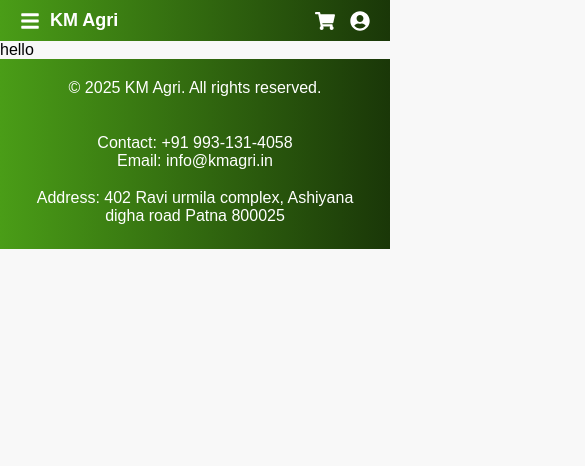
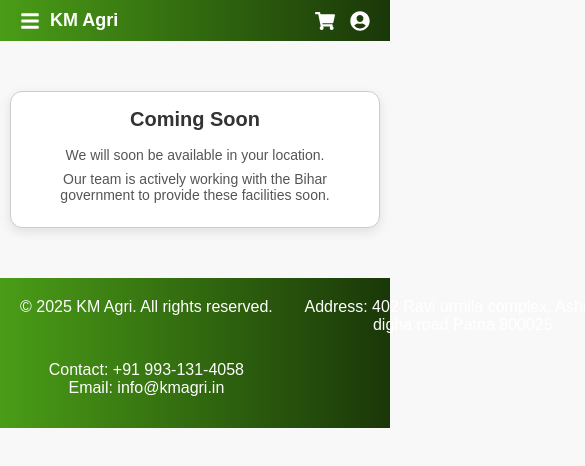
Before and after one commit to anuragkray/bihar-startup, a Next.js app in the folder agriculture-app/frontend/: page /1 in a window 390 px wide. Shown: the top 466 px of the page, 585 px wide, since content can reach past the window. Built offline with nearby package versions, Linux system fonts and the light colour scheme.

Commit message:
Production ready code

```diff
--- a/agriculture-app/frontend/eslint.config.mjs
+++ b/agriculture-app/frontend/eslint.config.mjs
@@ -14,6 +14,8 @@
   {
     rules: {
       "@typescript-eslint/no-explicit-any": "off", // Disables the rule
+      "@typescript-eslint/no-unused-vars": "off",
+      "react-hooks/exhaustive-deps": "off"
     },
   },
 ];
--- a/agriculture-app/frontend/package.json
+++ b/agriculture-app/frontend/package.json
@@ -13,7 +13,8 @@
     "next": "15.1.3",
     "react": "^19.0.0",
     "react-dom": "^19.0.0",
-    "react-icons": "^5.5.0"
+    "react-icons": "^5.5.0",
+    "sass": "^1.87.0"
   },
   "devDependencies": {
     "@eslint/eslintrc": "^3",
--- a/agriculture-app/frontend/src/app/[product]/page.tsx
+++ b/agriculture-app/frontend/src/app/[product]/page.tsx
@@ -1,7 +1,11 @@
+import ComingSoonCard from "@/components/coming-soon/CommingSoonCard";
 import React from "react";
 
 const page = () => {
-  return <div>hello</div>;
+  return(
+
+<ComingSoonCard/>
+  )
 };
 
 export default page;
--- a/agriculture-app/frontend/src/app/layout.tsx
+++ b/agriculture-app/frontend/src/app/layout.tsx
@@ -1,8 +1,8 @@
 import type { Metadata } from "next";
 import { Geist, Geist_Mono } from "next/font/google";
 import "./globals.css";
-import Header from "./km-agri-dashboard/(dashboard-molecules)/header/Header";
-import Footer from "./km-agri-dashboard/(dashboard-molecules)/footer/footer";
+import Header from "../components/header/Header";
+import Footer from "../components/footer/footer";
 
 const geistSans = Geist({
   variable: "--font-geist-sans",
--- /dev/null
+++ b/agriculture-app/frontend/src/components/coming-soon/CommingSoonCard.module.scss
@@ -0,0 +1,51 @@
+.card {
+  max-width: 400px;
+  margin: 50px auto;
+  padding: 24px;
+  border: 1px solid #ccc;
+  border-radius: 12px;
+  box-shadow: 0 4px 12px rgba(0, 0, 0, 0.1);
+  background-color: #fff;
+  text-align: center;
+  font-family: Arial, sans-serif;
+
+  h2 {
+    font-size: 24px;
+    color: #333;
+    margin-bottom: 16px;
+  }
+
+  p {
+    font-size: 16px;
+    color: #555;
+    margin: 8px 0;
+  }
+
+  // Tablet styles
+  @media (max-width: 768px) {
+    max-width: 90%;
+    padding: 20px;
+
+    h2 {
+      font-size: 22px;
+    }
+
+    p {
+      font-size: 15px;
+    }
+  }
+
+  // Mobile styles
+  @media (max-width: 480px) {
+    max-width: 95%;
+    padding: 16px;
+
+    h2 {
+      font-size: 20px;
+    }
+
+    p {
+      font-size: 14px;
+    }
+  }
+}
--- /dev/null
+++ b/agriculture-app/frontend/src/components/coming-soon/CommingSoonCard.tsx
@@ -0,0 +1,14 @@
+import React from 'react';
+import style from './CommingSoonCard.module.scss';
+
+const ComingSoonCard= () => {
+  return (
+    <div className={style.card}>
+      <h2>Coming Soon</h2>
+      <p>We will soon be available in your location.</p>
+      <p>Our team is actively working with the Bihar government to provide these facilities soon.</p>
+    </div>
+  );
+};
+
+export default ComingSoonCard;
--- a/agriculture-app/frontend/src/app/km-agri-dashboard/(dashboard-molecules)/footer/Footer.module.css
+++ b/agriculture-app/frontend/src/components/footer/Footer.module.css
@@ -3,6 +3,12 @@
   color: white;
   padding: 20px 0;
   text-align: center;
+
+  /* Sticky footer behavior */
+  position: sticky;
+  top: 100vh;
+  height: 150px;
+  margin-top: auto;
 }
 
 .footerContainer {
@@ -11,14 +17,14 @@
   align-items: center;
   max-width: 1200px;
   margin: 0 auto;
-  flex-wrap: wrap; /* Ensures responsiveness */
+  flex-wrap: wrap;
   padding: 0 20px;
-  height: 150px;
+  height: 100%; /* Match parent footer height */
 }
 
 .footerSection {
   flex: 1;
-  min-width: 250px; /* Ensures proper spacing */
+  min-width: 250px;
   text-align: center;
 }
 
--- a/agriculture-app/frontend/src/app/km-agri-dashboard/(dashboard-molecules)/header/Header.module.css
+++ b/agriculture-app/frontend/src/components/header/Header.module.css
@@ -7,6 +7,13 @@
   padding: 10px 20px;
   /* height: 80px; */
 }
+.link {
+  text-decoration: none;
+  color: inherit;
+  display: flex;
+  align-items: center;
+}
+
 
 .left {
   display: flex;
--- a/agriculture-app/frontend/src/app/km-agri-dashboard/(dashboard-molecules)/header/Header.tsx
+++ b/agriculture-app/frontend/src/components/header/Header.tsx
@@ -1,3 +1,4 @@
+import Link from "next/link";
 import styles from "./Header.module.css";
 import { FaBars, FaShoppingCart, FaUserCircle } from "react-icons/fa";
 
@@ -5,8 +6,12 @@
   return (
     <header className={styles.header}>
       <div className={styles.left}>
-        <FaBars className={styles.icon} />
-        <h1 className={styles.title}>KM Agri</h1>
+        <Link href="/km-agri-dashboard" className={styles.link}>
+          <FaBars className={styles.icon} />
+        </Link>
+        <Link href="/km-agri-dashboard" className={styles.link}>
+          <h1 className={styles.title}>KM Agri</h1>
+        </Link>
       </div>
       <div className={styles.right}>
         <FaShoppingCart className={styles.icon} />
```
Also changed, not shown: agriculture-app/frontend/src/app/km-agri-dashboard/(dashboard-molecules)/shops/ShopContainer.module.css (+1 -6 lines), agriculture-app/frontend/src/components/footer/footer.tsx (renamed from agriculture-app/frontend/src/app/km-agri-dashboard/(dashboard-molecules)/footer/footer.tsx), 1 other file (tests, documents, lock files or other folders).
